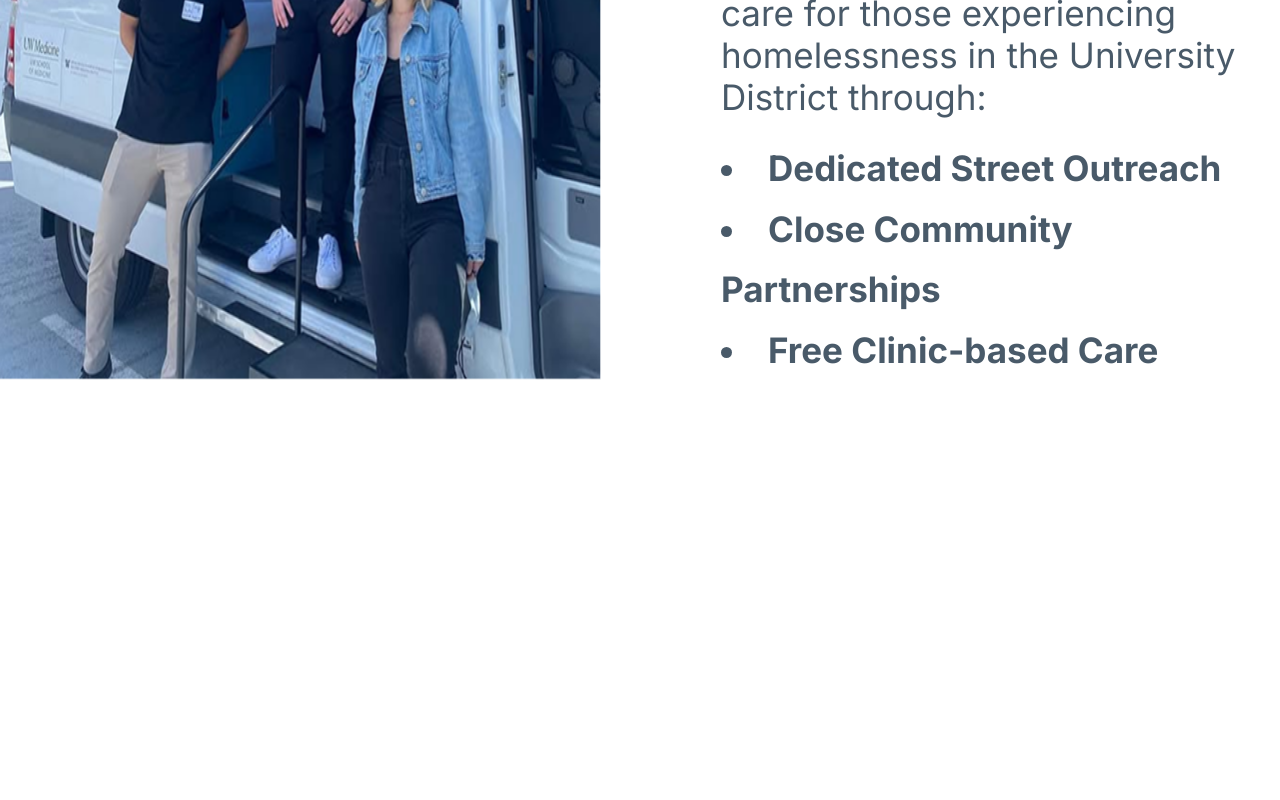
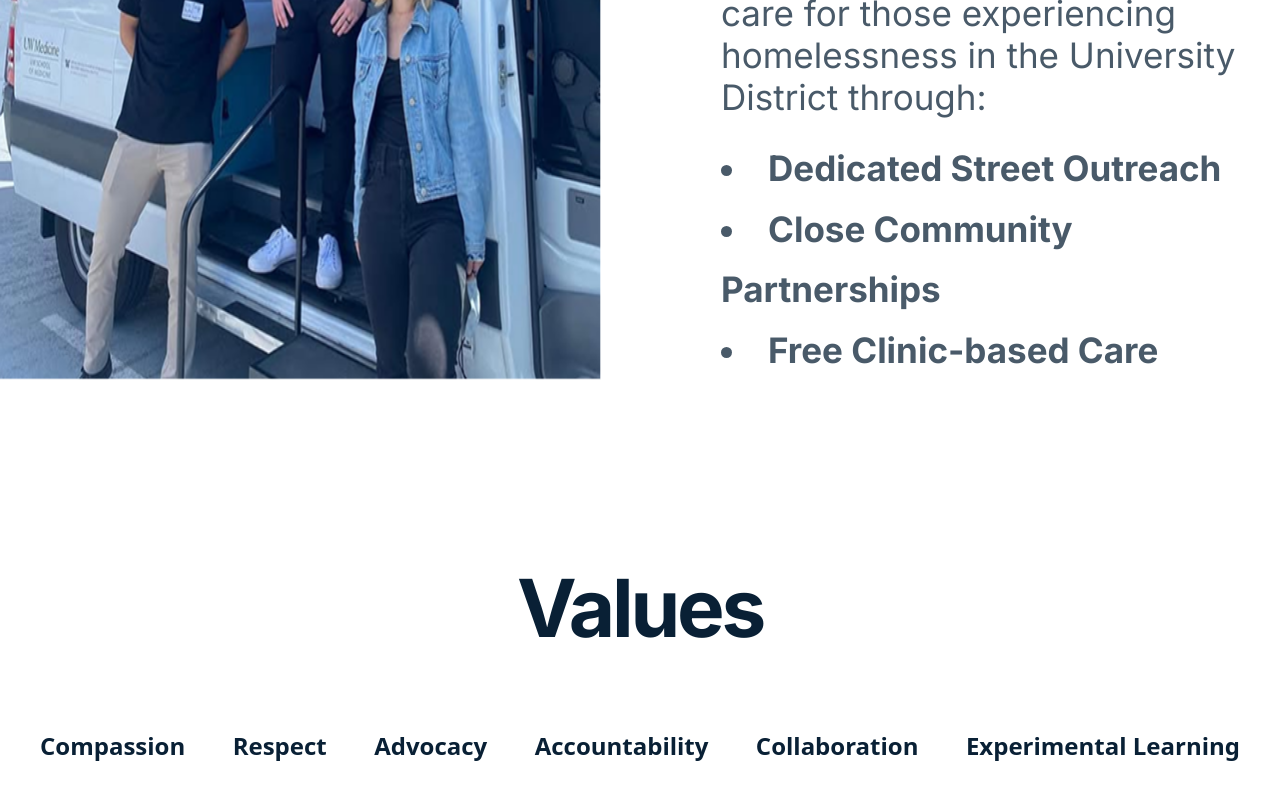
Before and after one commit to university-district-street-medicine/udsm-frontend, a Next.js app: page /about in a window 1280 px wide. Shown: the part 1864-2664 px from the top of the page. Before the commit the page ends 2400 px from the top, so only its background shows below. Built offline with nearby package versions, Linux system fonts and the light colour scheme.

Commit message:
About Us Values section

```diff
--- a/app/about/page.tsx
+++ b/app/about/page.tsx
@@ -36,6 +36,23 @@ export default function AboutPage() {
           </div>
         </div>
       </section>
+
+      {/* Values section */}
+      <section className="pb-37">
+        {/* Container div */}
+        <div className="mx-auto max-w-351 flex flex-col items-center px-10 gap-12">
+          <Header level="h2">Values</Header>
+          {/* All values */}
+          <div className="flex justify-between w-full text-navy-blue text-[1.5rem] font-bold">
+            <span>Compassion</span>
+            <span>Respect</span>
+            <span>Advocacy</span>
+            <span>Accountability</span>
+            <span>Collaboration</span>
+            <span>Experimental Learning</span>
+          </div>
+        </div>
+      </section>
     </main>
   );
 }
--- a/app/globals.css
+++ b/app/globals.css
@@ -5,4 +5,5 @@
   --color-footer-white: #E2EAF1;
   --color-footer-gray: #9CA5AD;
   --color-gray-blue: #495A69;
+  --color-navy-blue: #092035;
 }
```
